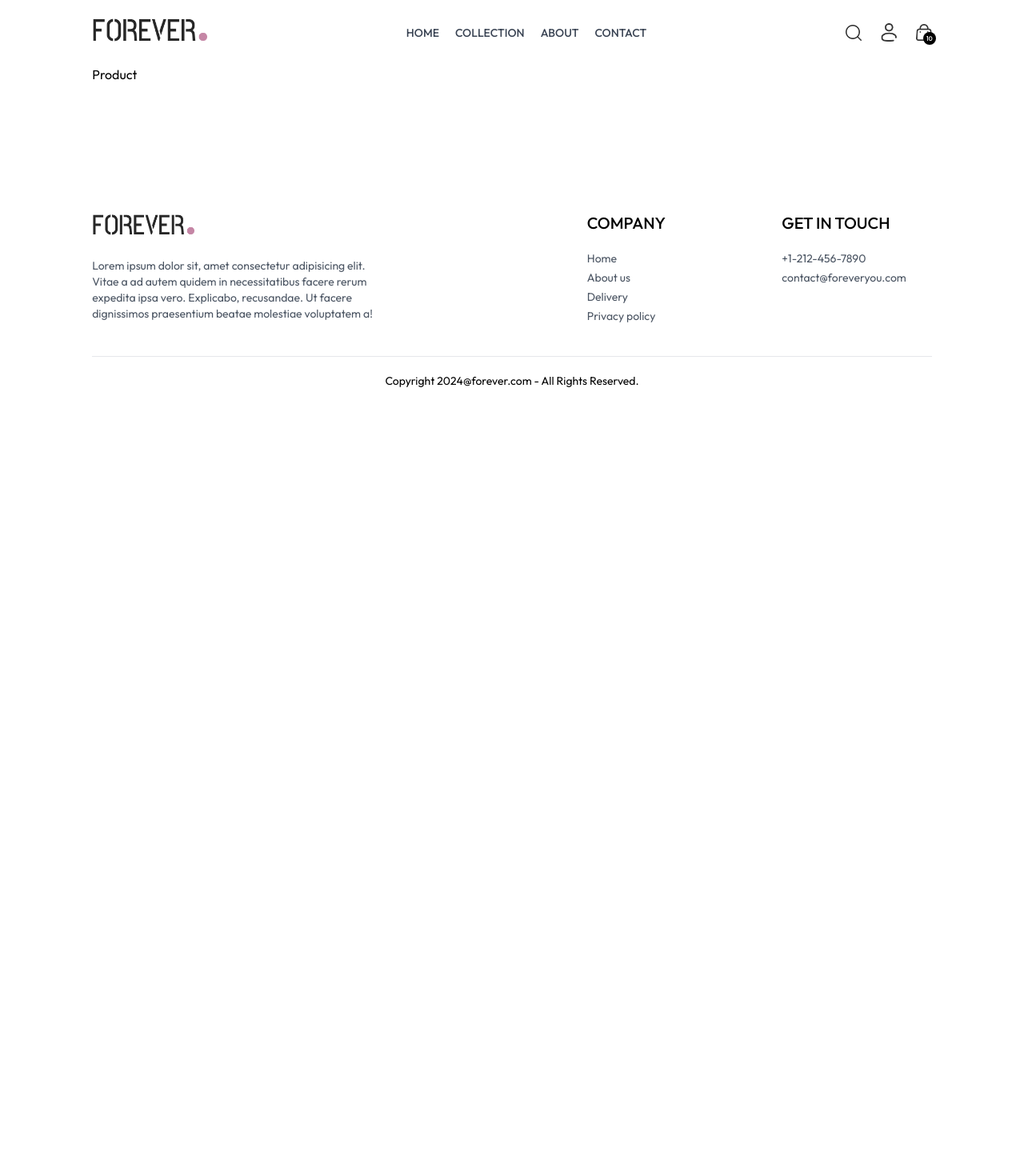
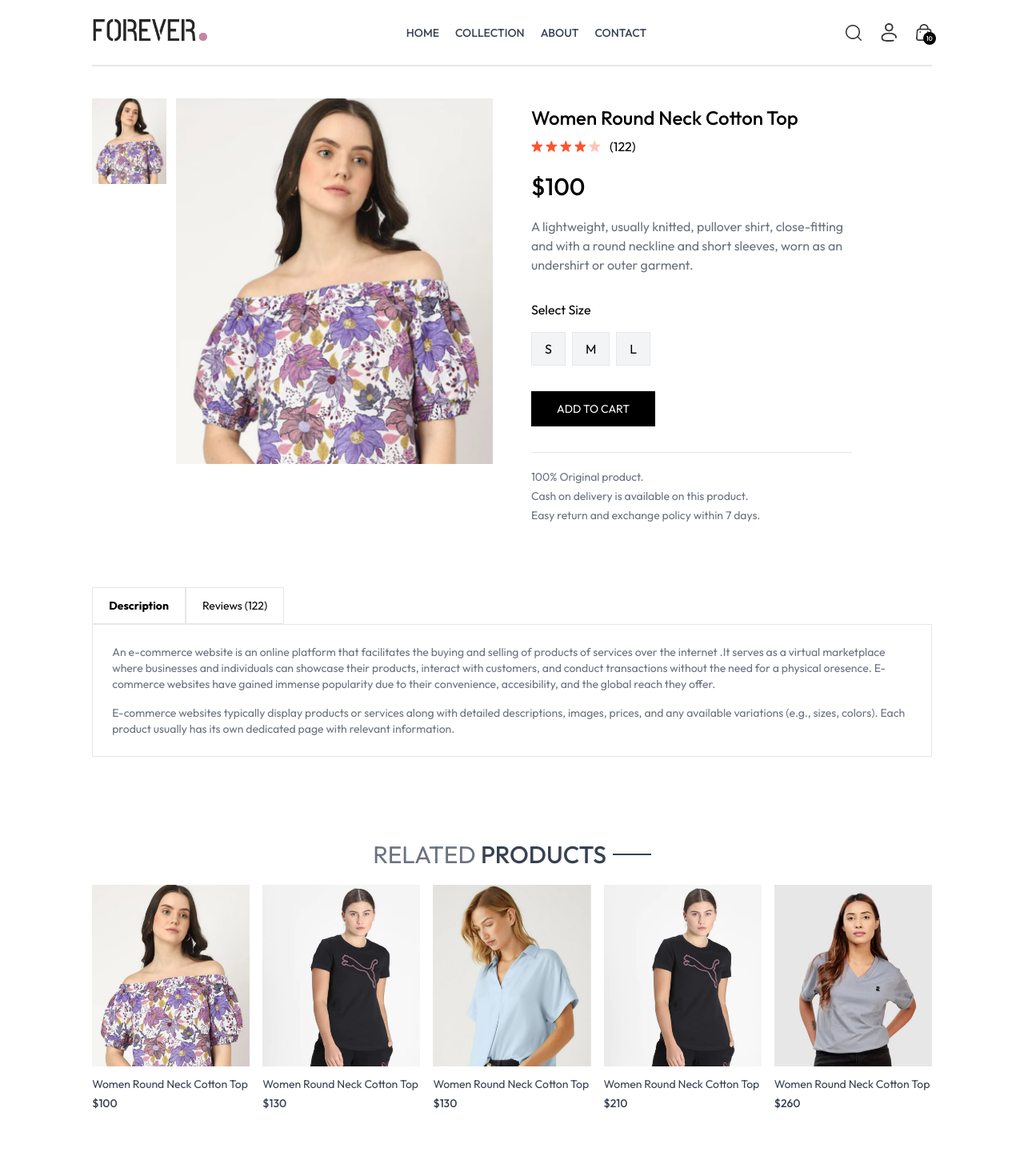
Before and after one commit to Vlad-2109/e-commerce-clothes, a React (Vite) app in the folder client/: page /product/aaaaa in a window 1280 px wide. Shown: the top 1470 px of the page at 80% size. Before the commit the page ends 800 px from the top, so only its background shows below. Built offline with nearby package versions, Linux system fonts and the light colour scheme.

Commit message:
complete product-item page

```diff
--- /dev/null
+++ b/client/src/components/RelatedProducts.tsx
@@ -0,0 +1,32 @@
+import { useContext, useEffect, useState } from 'react';
+import {IProduct, RelatedProductsProps, ShopContextType} from '../types/types';
+import { ShopContext } from '../context/ShopContext';
+import { Title } from './Title';
+import { ProductItem } from './ProductItem';
+
+export const RelatedProducts: React.FC<RelatedProductsProps> = ({ category,subCategory }) => {
+  const { products } = useContext(ShopContext) as ShopContextType;
+  const [related, setRelated] = useState<IProduct[]>([]);
+
+  useEffect(() => {
+    if (products.length > 0) {
+      let productsCopy = products.slice();
+      productsCopy = productsCopy.filter((product) => category === product.category);
+      productsCopy = productsCopy.filter((product) => subCategory === product.subCategory);
+      setRelated(productsCopy.slice(0, 5));
+    }
+  }, [products]);
+
+  return (
+    <div className="my-24">
+      <div className="text-center text-3xl py-2">
+        <Title text1="RELATED" text2="PRODUCTS" />
+          </div>
+          <div className="grid grid-cols-2 sm:grid-cols-3 md:grid-cols-4 lg:grid-cols-5 gap-4 gap-y-6">
+              {related.map((item, index) => (
+                  <ProductItem key={index} id={item._id} name={item.name} price={item.price} image={item.image} />
+              ))}
+          </div>
+    </div>
+  );
+};
--- a/client/src/index.css
+++ b/client/src/index.css
@@ -18,6 +18,10 @@
   font-style: normal;
 }
 
+::-webkit-scrollbar {
+  display: none;
+}
+
 @media (max-width: 640px) {
   a.active {
     background-color: black;
--- a/client/src/pages/product/Product.tsx
+++ b/client/src/pages/product/Product.tsx
@@ -1,3 +1,137 @@
+import { useContext, useEffect, useState } from 'react';
+import { useParams } from 'react-router-dom';
+import { ShopContext } from '../../context/ShopContext';
+import { IProduct, ShopContextType } from '../../types/types';
+import { assets } from '../../assets/frontend_assets/assets';
+import { RelatedProducts } from '../../components/RelatedProducts';
+
 export const Product: React.FC = () => {
-  return <div>Product</div>;
+  const { productId } = useParams();
+  const { products, currency } = useContext(ShopContext) as ShopContextType;
+  const [productData, setProductData] = useState<IProduct | null>(null);
+  const [image, setImage] = useState<string>('');
+  const [size, setSize] = useState<string>('');
+
+  const fetchProductData = async () => {
+    products.map((product) => {
+      if (product._id === productId) {
+        setProductData(product);
+        setImage(product.image[0]);
+        return null;
+      }
+    });
+  };
+
+  useEffect(() => {
+    fetchProductData();
+  }, [productId, products]);
+
+  const onClickImageHandler = (image: string) => {
+    setImage(image);
+  };
+
+  const onButtonClickHandler = (size: string) => {
+    setSize(size);
+  };
+
+  return productData ? (
+    <div className="border-t-2 pt-10 transition-opacity ease-in duration-500 opacity-100">
+      {/* --------- Product Data --------- */}
+      <div className="flex gap-12 sm:gap-12 flex-col sm:flex-row">
+        {/* --------- Product Images --------- */}
+        <div className="flex-1 flex flex-col-reverse gap-3 sm:flex-row">
+          <div className="flex sm:flex-col overflow-x-auto sm:overflow-y-scroll justify-between sm:justify-normal sm:w-[18.7%] w-full">
+            {productData.image.map((item, index) => (
+              <img
+                onClick={() => onClickImageHandler(item)}
+                src={item}
+                key={index}
+                alt="product"
+                className="w-[24%] sm:w-full sm:mb-3 flex-shrink-0 cursor-pointer"
+              />
+            ))}
+          </div>
+          <div className="w-full sm:w-[80%]">
+            <img src={image} alt="product" className="w-full h-auto" />
+          </div>
+        </div>
+
+        {/* --------- Product Info --------- */}
+        <div className="flex-1">
+          <h1 className="font-medium text-2xl mt-2">{productData.name}</h1>
+          <div className="flex items-center gap-1 mt-2">
+            <img src={assets.star_icon} alt="star" className="w-3.5" />
+            <img src={assets.star_icon} alt="star" className="w-3.5" />
+            <img src={assets.star_icon} alt="star" className="w-3.5" />
+            <img src={assets.star_icon} alt="star" className="w-3.5" />
+            <img src={assets.star_dull_icon} alt="star" className="w-3.5" />
+            <p className="pl-2">(122)</p>
+          </div>
+          <p className="mt-5 text-3xl font-medium">
+            {currency}
+            {productData.price}
+          </p>
+          <p className="mt-5 text-gray-500 md:w-4/5">
+            {productData.description}
+          </p>
+          <div className="flex flex-col gap-4 my-8">
+            <p>Select Size</p>
+            <div className="flex gap-2">
+              {productData.sizes.map((item, index) => (
+                <button
+                  key={index}
+                  className={`border py-2 px-4 bg-gray-100 hover:bg-gray-50 ${item === size ? 'border-orange-500' : ''}`}
+                  onClick={() => onButtonClickHandler(item)}
+                >
+                  {item}
+                </button>
+              ))}
+            </div>
+          </div>
+          <button className="bg-black text-white px-8 py-3 text-sm active:bg-gray-700">
+            ADD TO CART
+          </button>
+          <hr className="mt-8 sm:w-4/5" />
+          <div className="text-sm text-gray-500 mt-5 flex flex-col gap-1">
+            <p>100% Original product.</p>
+            <p>Cash on delivery is available on this product.</p>
+            <p>Easy return and exchange policy within 7 days.</p>
+          </div>
+        </div>
+      </div>
+
+      {/* --------- Description & Review Section --------- */}
+      <div className="mt-20">
+        <div className="flex">
+          <b className="border px-5 py-3 text-sm">Description</b>
+          <p className="border px-5 py-3 text-sm">Reviews (122)</p>
+        </div>
+        <div className="flex flex-col gap-4 border px-6 py-6 text-sm text-gray-500">
+          <p>
+            An e-commerce website is an online platform that facilitates the
+            buying and selling of products of services over the internet .It
+            serves as a virtual marketplace where businesses and individuals can
+            showcase their products, interact with customers, and conduct
+            transactions without the need for a physical oresence. E-commerce
+            websites have gained immense popularity due to their convenience,
+            accesibility, and the global reach they offer.
+          </p>
+          <p>
+            E-commerce websites typically display products or services along
+            with detailed descriptions, images, prices, and any available
+            variations (e.g., sizes, colors). Each product usually has its own
+            dedicated page with relevant information.
+          </p>
+        </div>
+      </div>
+
+      {/* --------- display related products --------- */}
+      <RelatedProducts
+        category={productData.category}
+        subCategory={productData.subCategory}
+      />
+    </div>
+  ) : (
+    <div className="opacity-0"></div>
+  );
 };
--- a/client/src/types/types.ts
+++ b/client/src/types/types.ts
@@ -32,3 +32,8 @@
   name: string;
   price: number;
 }
+
+export interface RelatedProductsProps {
+  category: string;
+  subCategory: string;
+}
```
